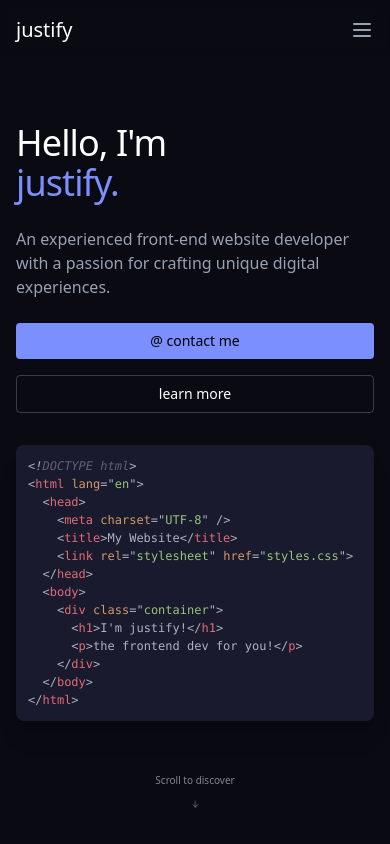
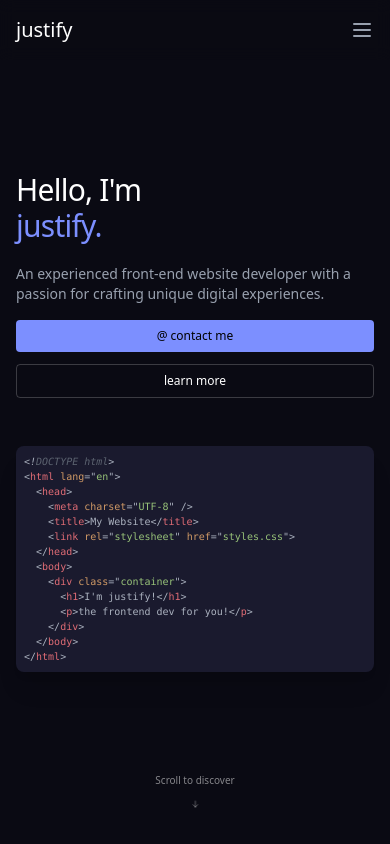
Before and after one commit to justifyman/justify, a React (Vite) app: page / in a window 390 px wide. Shown: the top 844 px of the page. Built offline with nearby package versions, Linux system fonts and the light colour scheme.

Commit message:
Update Hero.tsx

```diff
--- a/src/components/Hero.tsx
+++ b/src/components/Hero.tsx
@@ -8,28 +8,28 @@ const Hero: FC = () => {
 
   return (
     <div className="min-h-screen flex flex-col justify-center relative p-4 md:p-60">
-      <div className="flex flex-col lg:flex-row gap-8 lg:gap-20 items-center">
+      <div className="flex flex-col lg:flex-row gap-6 lg:gap-20 items-center">
         <div className="space-y-2">
-          <h1 className="text-4xl md:text-6xl lg:text-8xl font-small text-white tracking-tight">
+          <h1 className="text-3xl md:text-6xl lg:text-8xl font-small text-white tracking-tight">
             Hello, I'm
             <br />
             <span className="text-[#7c8fff]">justify.</span>
           </h1>
-          <p className="text-gray-400 max-w-md pt-4 lg:pt-6 text-base md:text-lg lg:text-xl">
+          <p className="text-gray-400 max-w-md pt-3 lg:pt-6 text-sm md:text-lg lg:text-xl">
             An experienced front-end website developer with a passion for
             crafting unique digital experiences.
           </p>
-          <div className="flex flex-col sm:flex-row gap-4 mt-6 lg:mt-8">
-            <button className="bg-[#7c8fff] text-black px-4 md:px-6 py-2 rounded hover:bg-indigo-500 transition-colors duration-500 text-sm md:text-base">
+          <div className="flex flex-col sm:flex-row gap-3 mt-4 lg:mt-8">
+            <a href="#contact" className="bg-[#7c8fff] text-black px-3 md:px-6 py-2 rounded hover:bg-indigo-500 transition-colors duration-500 text-xs md:text-base text-center">
               @ contact me
-            </button>
-            <button className="text-white px-4 md:px-6 py-2 rounded border border-white/20 hover:bg-white/10 transition-colors text-sm md:text-base">
+            </a>
+            <a href="#about" className="text-white px-3 md:px-6 py-2 rounded border border-white/20 hover:bg-white/10 transition-colors text-xs md:text-base text-center">
               learn more
-            </button>
+            </a>
           </div>
         </div>
-        <div className="flex-1 w-full lg:flex items-center justify-center">
-          <div className="bg-[#1a1a2e] rounded-lg p-3 md:p-4 lg:p-10 w-full lg:w-[700px] font-mono text-xs md:text-sm shadow-xl overflow-hidden">
+        <div className="flex-1 w-full lg:flex items-center justify-center mt-6 lg:mt-0">
+          <div className="bg-[#1a1a2e] rounded-lg p-2 md:p-4 lg:p-10 w-full lg:w-[700px] font-mono text-[10px] md:text-sm shadow-xl overflow-hidden">
             <pre className="text-gray-300 overflow-x-auto">
               <code className="language-html">
                 {`<!DOCTYPE html>
```
